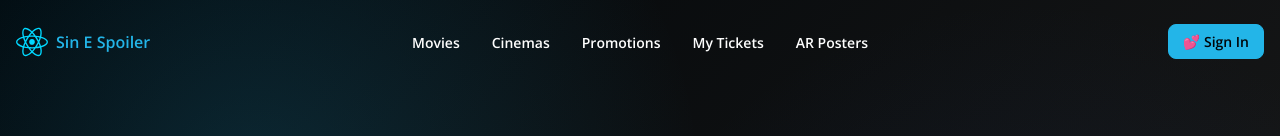
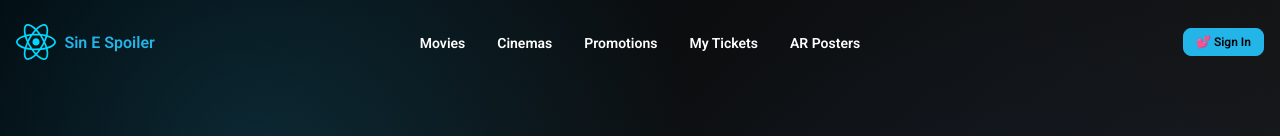
Before and after one commit to elliotgaramendi/sin-e-spoiler, a React (Vite) app: page / in a window 1280 px wide. Shown: the top 136 px of the page. Built offline with nearby package versions, Linux system fonts and the light colour scheme.

Commit message:
refactor: Update CSS variables and improve image attributes for better accessibility and consistency

```diff
--- a/src/components/layouts/Footer.jsx
+++ b/src/components/layouts/Footer.jsx
@@ -6,7 +6,7 @@ const Footer = () => {
       <nav className="nav">
         <div className="container g-layout g-layout--auto-fit-columns g-10">
           <div className="d-flex f-direction-column g-2">
-            <a href="#"><img src="/logo.svg" alt="Sin E Spoiler Logo" className="img img--logo" /></a>
+            <a href="#"><img src="/logo.svg" alt="Sin E Spoiler Logo" width="32" height="32" className="img img--logo" /></a>
             <h2 className="interactive interactive--lg c-primary">Sin E Spoiler</h2>
             <p className="text text--xs c-secondary-text">
               Your trusted source for spoiler-free movie experiences. AI-powered reviews that preserve the magic of cinema.
--- a/src/components/layouts/Header.jsx
+++ b/src/components/layouts/Header.jsx
@@ -5,7 +5,7 @@ const Header = () => {
         <div className="container d-flex a-items-center g-4">
           <div className="f-1 d-flex j-content-start">
             <a href="#" className="link d-flex a-items-center g-2">
-              <img src="/logo.svg" alt="Sin E Spoiler" width="32" height="32" />
+              <img src="/logo.svg" alt="Sin E Spoiler Logo" width="32" height="32" className="img img--logo" />
               <h2 className="interactive interactive--lg c-primary">Sin E Spoiler</h2>
             </a>
           </div>
@@ -25,7 +25,7 @@ const Header = () => {
             </div>
           </div>
           <div className="f-1 d-flex a-items-center j-content-end g-2">
-            <a href="#signin" className="button button--primary interactive">💕 Sign In</a>
+            <a href="#signin" className="button button--primary interactive interactive--sm">💕 Sign In</a>
             <a href="#menu" className="link interactive interactive--2xl md:d-none">
               📚
             </a>
--- a/src/css/modules/globals.css
+++ b/src/css/modules/globals.css
@@ -1,3 +1,11 @@
+:root {
+  color-scheme: var(--color-scheme);
+  accent-color: var(--primary-color);
+  scroll-behavior: smooth;
+  scrollbar-color: var(--primary-color) var(--primary-background);
+  scrollbar-width: thin;
+}
+
 .body {
   margin: 0;
   font-family: var(--primary-font);
--- a/src/css/modules/variables.css
+++ b/src/css/modules/variables.css
@@ -1,7 +1,5 @@
 :root {
-  color-scheme: dark;
-  scroll-behavior: smooth;
-
+  --color-scheme: dark;
   --primary-color: #23B5E8;
   --secondary-color: #234B96;
   --warning-color: #E8B523;
@@ -17,8 +15,8 @@
   --max-width: 1280px;
   --transition-duration: 0.25s;
 
-  --primary-font: "Open Sans", sans-serif;
-  --secondary-font: "Roboto", sans-serif;
+  --primary-font: "Roboto", sans-serif;
+  --secondary-font: "Open Sans", sans-serif;
 
   --primary-background: var(--black-color);
   --secondary-background: var(--neutral-950);
```
Also changed, not shown: 2 other files (tests, documents, lock files or other folders).
